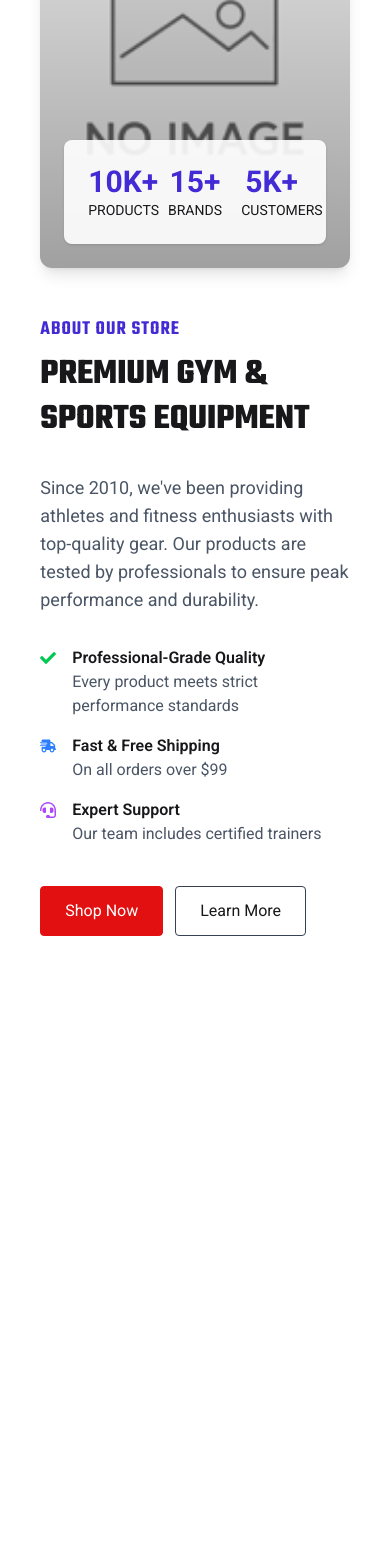
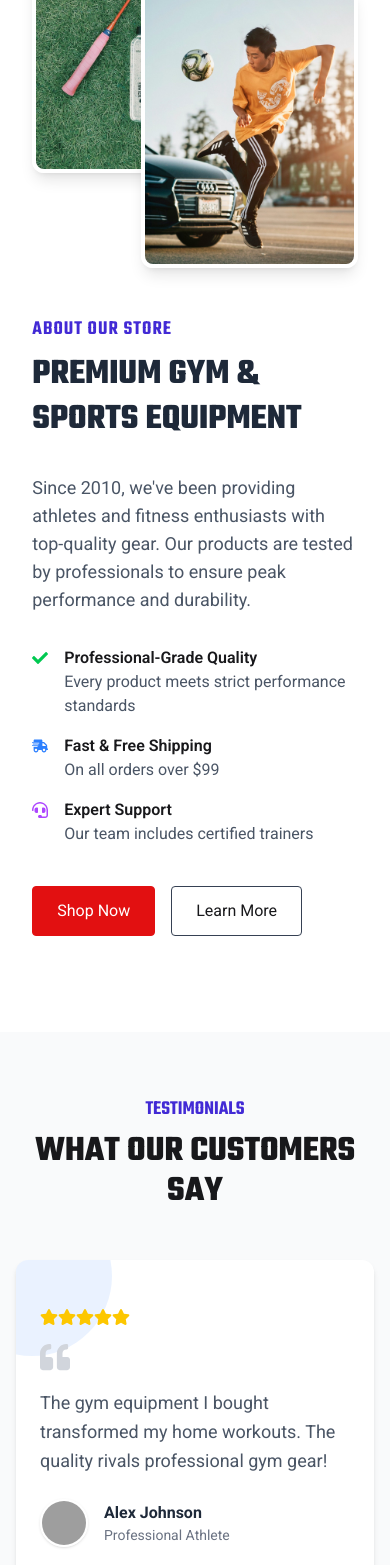
Before and after one commit to mazharul90007/gameon, a React (Vite) app: page / in a window 390 px wide. Shown: the part 7984-9549 px from the top of the page. Before the commit the page ends 9016 px from the top, so only its background shows below. Built offline with nearby package versions, Linux system fonts and the light colour scheme; no server answers; grey boxes are pictures that could not be loaded.

Commit message:
About Us section and Testimonial sections added in Homepage

```diff
--- a/src/Pages/Home/Home.jsx
+++ b/src/Pages/Home/Home.jsx
@@ -3,6 +3,7 @@ import HomeBanner from "./HomeComponents/Banner/HomeBanner";
 import FeaturedProducts from "./HomeComponents/FeaturedProducts/FeaturedProducts";
 import HomeCategory from "./HomeComponents/HomeCategory/HomeCategory";
 import RecentProducts from "./HomeComponents/RecentProducts/RecentProducts";
+import Testimonials from "./HomeComponents/Testimonials/Testimonials";
 
 
 const Home = () => {
@@ -13,6 +14,7 @@ const Home = () => {
             <HomeCategory></HomeCategory>
             <FeaturedProducts></FeaturedProducts>
             <AboutUs></AboutUs>
+            <Testimonials></Testimonials>
         </div>
     );
 };
--- a/src/Pages/Home/HomeComponents/AboutUs/AboutUs.jsx
+++ b/src/Pages/Home/HomeComponents/AboutUs/AboutUs.jsx
@@ -1,50 +1,77 @@
-import { FaCheck, FaTrophy, FaShippingFast, FaHeadset } from "react-icons/fa";
-import noImage from "../../../../assets/Common_image/noImage.png"
-
+import { FaCheck, FaShippingFast, FaHeadset } from "react-icons/fa";
+import soccer from "../../../../assets/Home_image/soccer.jpg";
+import badminton from "../../../../assets/Home_image/badminton.jpg";
+import { motion } from "framer-motion";
 
 const AboutUs = () => {
+  // Animation variants
+  const container = {
+    hidden: { opacity: 0 },
+    show: {
+      opacity: 1,
+      transition: {
+        staggerChildren: 0.2,
+      },
+    },
+  };
+
+  const imageLeft = {
+    hidden: { opacity: 0, x: -100 },
+    show: { opacity: 1, x: 0, transition: { type: "spring", stiffness: 100 } },
+  };
+
+  const imageRight = {
+    hidden: { opacity: 0, x: 100 },
+    show: { opacity: 1, x: 0, transition: { type: "spring", stiffness: 100 } },
+  };
+
+  const content = {
+    hidden: { opacity: 0, y: 20 },
+    show: { opacity: 1, y: 0 },
+  };
+
   return (
-        <div className="my-24 grid md:grid-cols-2 gap-12 w-11/12 mx-auto px-6">
-            {/* Left Column - Image */}
-            <div className="md:col-span-1 relative rounded-xl overflow-hidden shadow-lg">
-                <img
-                    src={noImage}
-                    alt="Our sports equipment"
-                    className="w-full h-full object-cover min-h-[400px]"
+    <motion.div
+      className="my-24 grid md:grid-cols-2 gap-12 w-11/12 mx-auto px-4"
+      variants={container}
+      initial="hidden"
+      whileInView="show"
+      viewport={{ margin: "-100px" }}
+    >
+      {/* Left Column - Images */}
+      <div className="relative flex items-center justify-center h-[400px] md:h-auto">
+        {/* Background Image - slides from left */}
+        <motion.img
+          variants={imageLeft}
+          src={badminton}
+          alt="Badminton"
+          className="w-2/3 md:w-1/2 absolute top-0 left-0 rounded-xl shadow-lg border-4 border-white"
         />
-                <div className="absolute inset-0 bg-gradient-to-t from-black/30 to-transparent"></div>
-
-                {/* Stats Overlay */}
-                <div className="absolute bottom-6 left-6 right-6 bg-white/90 p-6 rounded-lg shadow">
-                    <div className="grid grid-cols-3 gap-4 text-center">
-                        <div>
-                            <p className="text-3xl font-bold text-primary">10K+</p>
-                            <p className="text-sm uppercase">Products</p>
-                        </div>
-                        <div>
-                            <p className="text-3xl font-bold text-primary">15+</p>
-                            <p className="text-sm uppercase">Brands</p>
-                        </div>
-                        <div>
-                            <p className="text-3xl font-bold text-primary">5K+</p>
-                            <p className="text-sm uppercase">Customers</p>
-                        </div>
-                    </div>
-                </div>
+        {/* Overlay smaller image - slides from right */}
+        <motion.img
+          variants={imageRight}
+          src={soccer}
+          alt="Soccer"
+          className="w-2/3 md:w-1/2 absolute bottom-0 right-0 md:right-20 rounded-xl shadow-lg border-4 border-white"
+        />
       </div>
 
       {/* Right Column - Content */}
-            <div className="md:col-span-1 flex flex-col justify-center">
+      <motion.div
+        variants={content}
+        className="flex flex-col justify-center"
+      >
         <p className="uppercase text-xl font-semibold font-teko text-primary mb-2 tracking-wider">
           About Our Store
         </p>
-                <h3 className="uppercase text-4xl md:text-5xl font-bold font-teko mb-8 leading-tight">
+        <h3 className="uppercase text-4xl md:text-5xl font-bold font-teko mb-8 leading-tight text-gray-800">
           Premium Gym & Sports Equipment
         </h3>
 
         <p className="text-lg text-gray-600 mb-8">
-                    Since 2010, we've been providing athletes and fitness enthusiasts with top-quality gear.
-                    Our products are tested by professionals to ensure peak performance and durability.
+          Since 2010, we've been providing athletes and fitness enthusiasts with
+          top-quality gear. Our products are tested by professionals to ensure peak
+          performance and durability.
         </p>
 
         <ul className="space-y-4 mb-10">
@@ -52,7 +79,9 @@ const AboutUs = () => {
             <FaCheck className="text-green-500 mt-1 flex-shrink-0" />
             <div>
               <h4 className="font-semibold">Professional-Grade Quality</h4>
-                            <p className="text-gray-600">Every product meets strict performance standards</p>
+              <p className="text-gray-600">
+                Every product meets strict performance standards
+              </p>
             </div>
           </li>
           <li className="flex items-start gap-4">
@@ -71,16 +100,16 @@ const AboutUs = () => {
           </li>
         </ul>
 
-                <div className="flex items-center gap-3">
-                    <button className="py-3 px-6 bg-button border border-button rounded cursor-pointer hover:scale-95 transform transition-transform text-white">
+        <div className="flex flex-wrap gap-4">
+          <button className="py-3 px-6 bg-button border border-button rounded hover:scale-95 transform transition-transform text-white">
             Shop Now
           </button>
-                    <button className="py-3 px-6 border border-gray-700 rounded cursor-pointer hover:scale-95 transform transition-transform hover:bg-gray-100 hover:text-black">
+          <button className="py-3 px-6 border border-gray-700 rounded hover:scale-95 transform transition-transform hover:bg-gray-100 hover:text-black">
             Learn More
           </button>
         </div>
-            </div>
-        </div>
+      </motion.div>
+    </motion.div>
   );
 };
 
--- /dev/null
+++ b/src/Pages/Home/HomeComponents/Testimonials/Testimonials.jsx
@@ -0,0 +1,122 @@
+import { FaQuoteLeft, FaStar } from "react-icons/fa";
+import { motion } from "framer-motion";
+
+const Testimonials = () => {
+    const testimonials = [
+        {
+            id: 1,
+            name: "Alex Johnson",
+            role: "Professional Athlete",
+            rating: 5,
+            content: "The gym equipment I bought transformed my home workouts. The quality rivals professional gym gear!",
+            image: "https://randomuser.me/api/portraits/men/32.jpg",
+            accentColor: "bg-blue-500"
+        },
+        {
+            id: 2,
+            name: "Sarah Miller",
+            role: "Fitness Trainer",
+            rating: 4,
+            content: "My clients love the sports gear from this shop. Durable materials and excellent customer service.",
+            image: "https://randomuser.me/api/portraits/women/44.jpg",
+            accentColor: "bg-green-500"
+        },
+        {
+            id: 3,
+            name: "Michael Chen",
+            role: "Marathon Runner",
+            rating: 5,
+            content: "Best running shoes I've ever owned. Lightweight yet supportive for long distances.",
+            image: "https://randomuser.me/api/portraits/men/75.jpg",
+            accentColor: "bg-orange-500"
+        }
+    ];
+
+    const container = {
+        hidden: { opacity: 0 },
+        show: {
+            opacity: 1,
+            transition: {
+                staggerChildren: 0.2
+            }
+        }
+    };
+
+    const item = {
+        hidden: { opacity: 0, y: 20 },
+        show: {
+            opacity: 1,
+            y: 0,
+            transition: {
+                type: "spring",
+                stiffness: 100,
+                damping: 20
+            }
+        }
+    };
+
+    return (
+        <section className="py-16 px-4 sm:px-6 lg:px-8 bg-gray-50">
+            <div className="max-w-7xl mx-auto">
+                <div className="text-center mb-12">
+                    <p className="uppercase text-xl font-semibold text-center font-teko text-primary mb-2">Testimonials</p>
+                    <h3 className="uppercase text-4xl md:text-5xl font-bold text-center font-teko mb-4">What Our Customers Say</h3>
+                </div>
+
+                <motion.div
+                    className="grid grid-cols-1 md:grid-cols-3 gap-8"
+                    variants={container}
+                    initial="hidden"
+                    whileInView="show"
+                    viewport={{ margin: "0px 0px -100px 0px" }}
+                >
+                    {testimonials.map((testimonial) => (
+                        <motion.div
+                            key={testimonial.id}
+                            variants={item}
+                            whileHover={{ y: -10 }}
+                            className="flex"
+                        >
+                            <div className="bg-white px-6 py-12 rounded-xl shadow-md hover:shadow-lg transition-all duration-300 flex flex-col h-full w-full relative overflow-hidden group">
+                                {/* Decorative accent circle */}
+                                <div
+                                    className={`absolute -top-16 -left-16 h-40 w-40 ${testimonial.accentColor} rounded-full opacity-10 transition-all duration-500 ease-in-out z-0 group-hover:scale-[12] group-hover:opacity-10 group-hover:-top-full group-hover:-left-full`}
+                                    style={{
+                                        transformOrigin: 'top left',
+                                    }}
+                                ></div>
+
+                                {/* Content */}
+                                <div className="z-10 relative">
+                                    <div className="flex items-center mb-4">
+                                        {[...Array(5)].map((_, i) => (
+                                            <FaStar
+                                                key={i}
+                                                className={`${i < testimonial.rating ? 'text-yellow-400' : 'text-gray-300'} text-lg`}
+                                            />
+                                        ))}
+                                    </div>
+                                    <FaQuoteLeft className="text-gray-300 text-3xl mb-4" />
+                                    <p className="text-gray-600 mb-6 flex-grow text-lg leading-relaxed">{testimonial.content}</p>
+                                    <div className="flex items-center mt-auto">
+                                        <img
+                                            src={testimonial.image}
+                                            alt={testimonial.name}
+                                            className="w-12 h-12 rounded-full object-cover mr-4 border-2 border-white shadow"
+                                        />
+                                        <div>
+                                            <h4 className="font-bold text-gray-800">{testimonial.name}</h4>
+                                            <p className="text-sm text-gray-500">{testimonial.role}</p>
+                                        </div>
+                                    </div>
+                                </div>
+                            </div>
+                        </motion.div>
+                    ))}
+                </motion.div>
+            </div>
+        </section>
+    );
+};
+
+export default Testimonials;
```
Also changed, not shown: src/assets/Home_image/badminton.jpg (added), src/assets/Home_image/soccer.jpg (added). Lines whose indentation alone changed are shown as unchanged.
